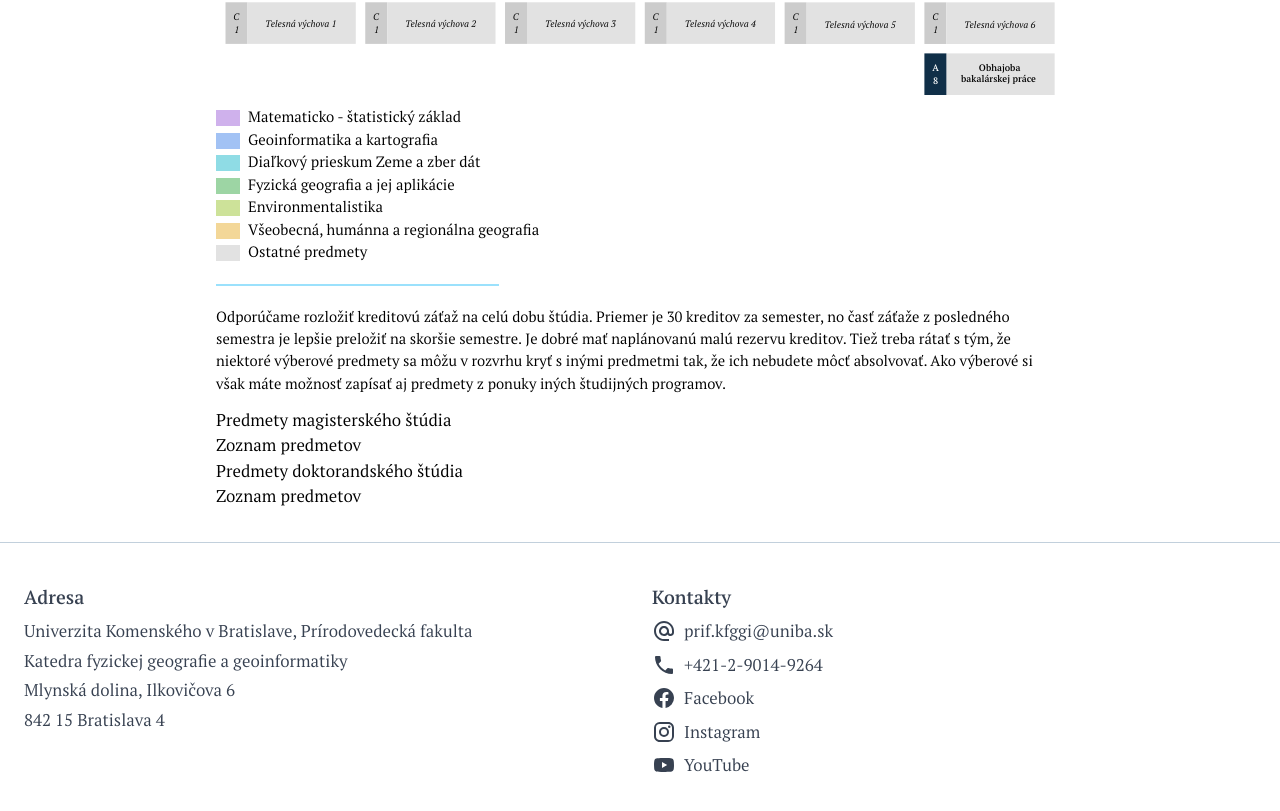
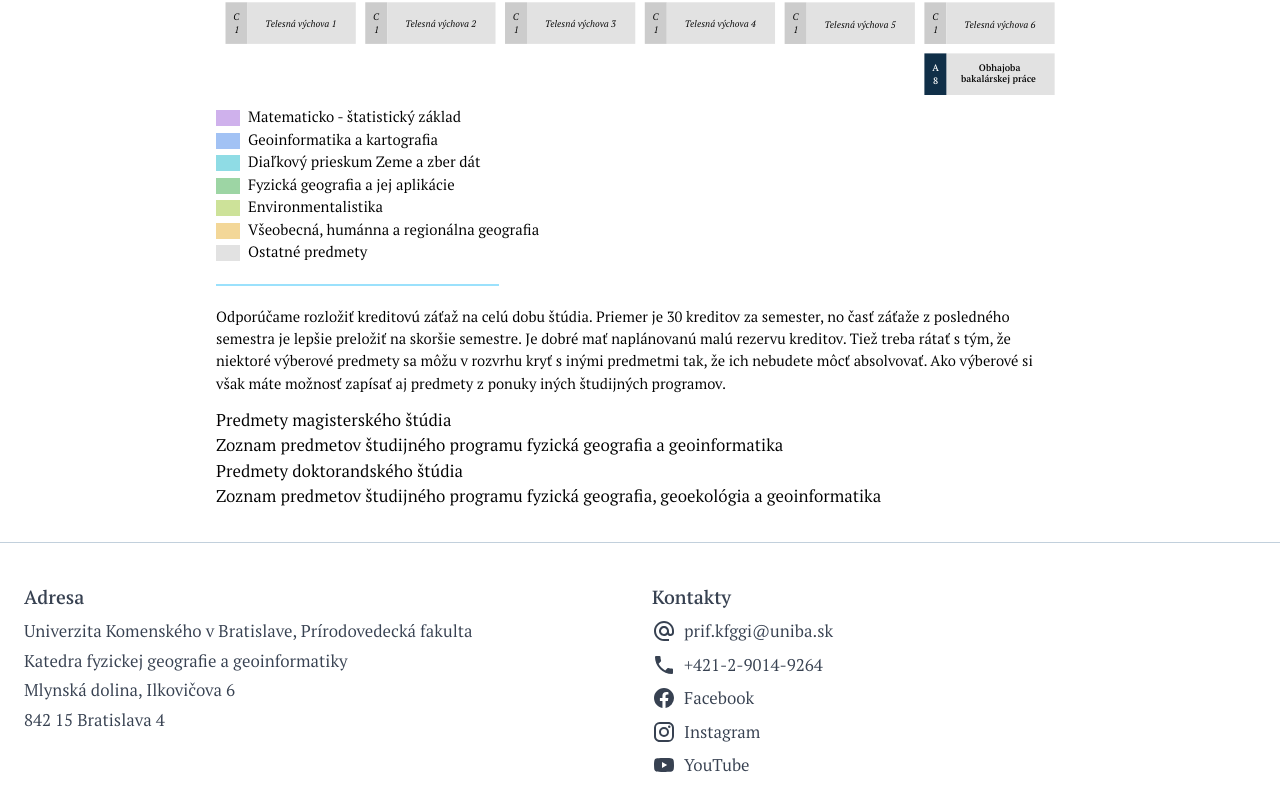
Before and after one commit to xiceph/KFGGIweb, a Next.js app: page /studium/predmety in a window 1280 px wide. Shown: the part 1444-2255 px from the top of the page. Built offline with nearby package versions, Linux system fonts and the light colour scheme; what @tailwindcss/typography would draw is missing.

Commit message:
update predmety

```diff
--- a/pages/studium/predmety.js
+++ b/pages/studium/predmety.js
@@ -55,10 +55,10 @@ function Predmety() {
       <p className="text-ext">Odporúčame rozložiť kreditovú záťaž na celú dobu štúdia. Priemer je 30 kreditov za semester, no časť záťaže z posledného semestra je lepšie preložiť na skoršie semestre. Je dobré mať naplánovanú malú rezervu kreditov. Tiež treba rátať s tým, že niektoré výberové predmety sa môžu v rozvrhu kryť s inými predmetmi tak, že ich nebudete môcť absolvovať. Ako výberové si však máte možnosť zapísať aj predmety z ponuky iných študijných programov.</p>
 
       <h2>Predmety magisterského štúdia</h2>
-      <p><a href="docs/predmetyMgr.pdf" target="_blank">Zoznam predmetov</a></p>
+      <p><a href="docs/predmetyMgr.pdf" target="_blank">Zoznam predmetov študijného programu fyzická geografia a geoinformatika</a></p>
 
       <h2>Predmety doktorandského štúdia</h2>
-      <p><a href="docs/predmetyPhD.pdf" target="_blank">Zoznam predmetov</a></p>
+      <p><a href="docs/predmetyPhD.pdf" target="_blank">Zoznam predmetov študijného programu fyzická geografia, geoekológia a geoinformatika</a></p>
     </div>
   )
 }
```
